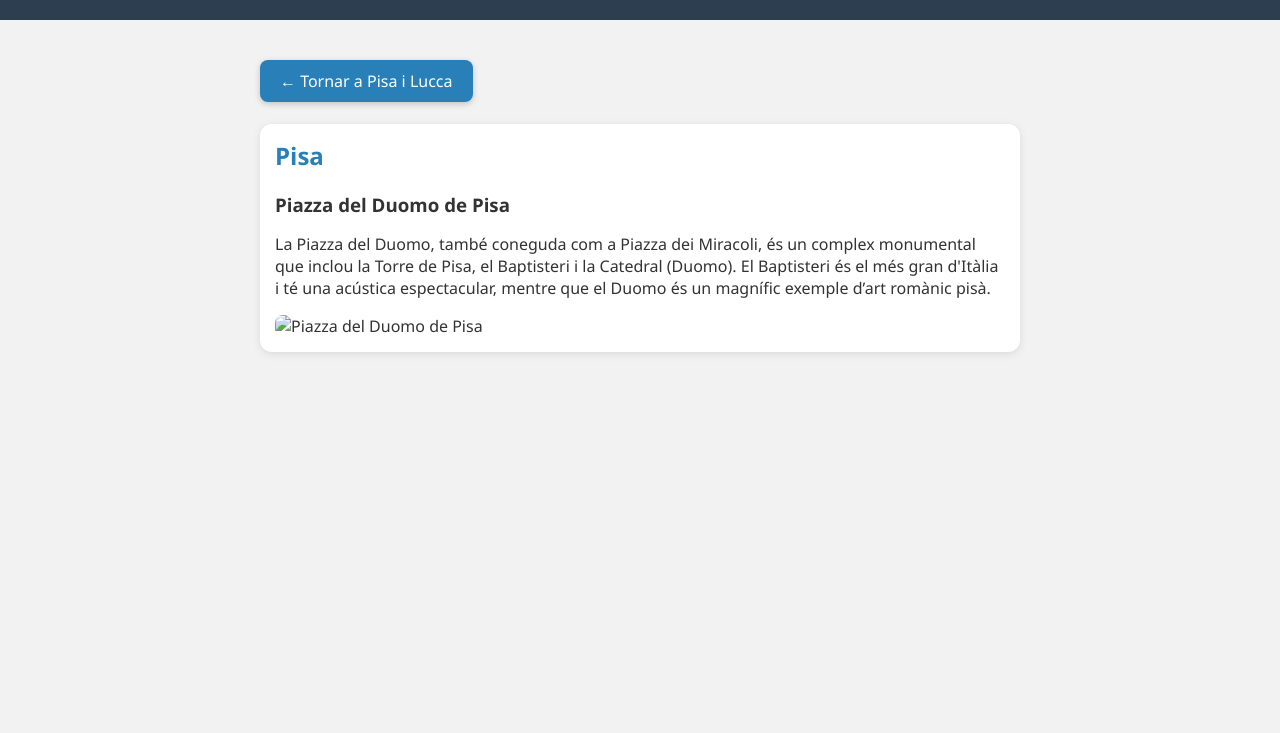
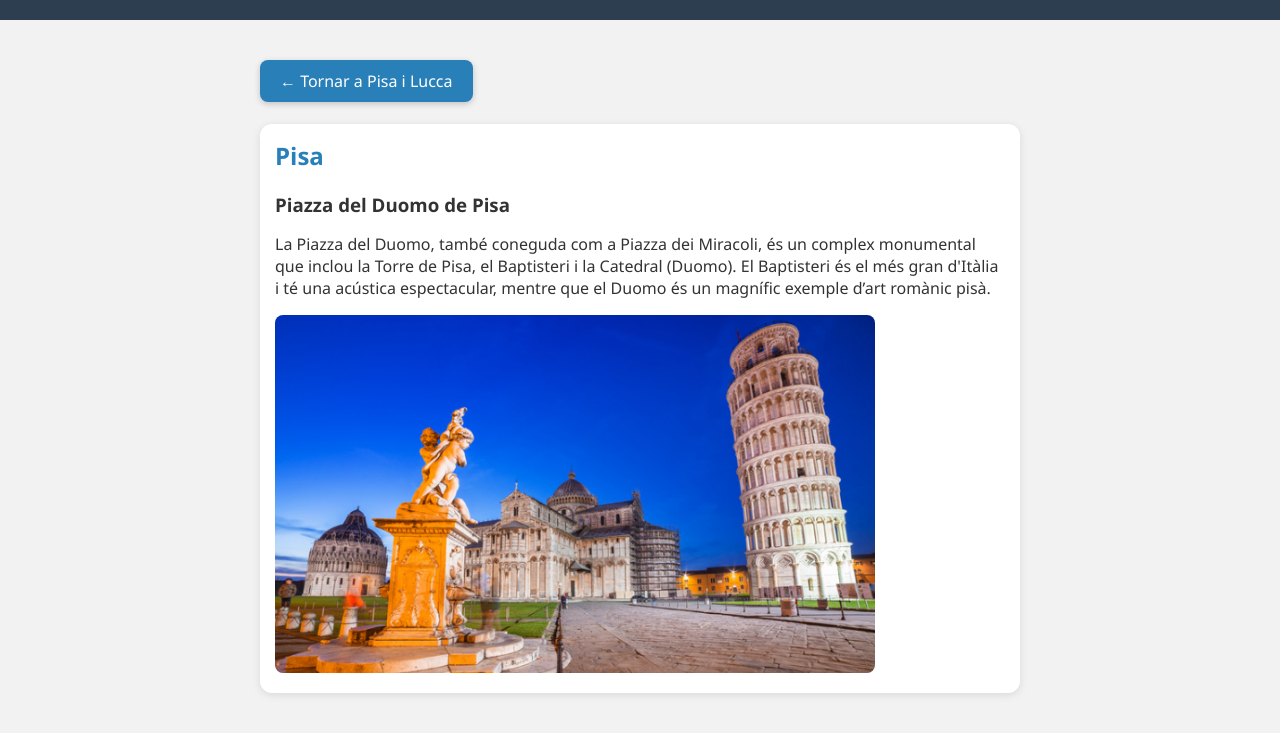
Before and after one commit to iesrcid/italia2025, a plain HTML site: page pi_duomo.html in a window 1280 px wide. Shown: the part 106-839 px from the top of the page. Before the commit the page ends 800 px from the top, so only its background shows below. Drawn offline with Linux system fonts and the light colour scheme.

Commit message:
Update pi_duomo.html

```diff
--- a/pi_duomo.html
+++ b/pi_duomo.html
@@ -79,7 +79,7 @@
       <h2>Pisa</h2>
       <h3>Piazza del Duomo de Pisa</h3>
       <p>La Piazza del Duomo, també coneguda com a Piazza dei Miracoli, és un complex monumental que inclou la Torre de Pisa, el Baptisteri i la Catedral (Duomo). El Baptisteri és el més gran d'Itàlia i té una acústica espectacular, mentre que el Duomo és un magnífic exemple d’art romànic pisà.</p>
-      <img src="pi_duomo_pisa.jpg" alt="Piazza del Duomo de Pisa" style="width: 100%; max-width: 600px; border-radius: 8px;">
+      <img src="pi_duomo.jpg" alt="Piazza del Duomo de Pisa" style="width: 100%; max-width: 600px; border-radius: 8px;">
     </div>
   </div>
 </body>
```
